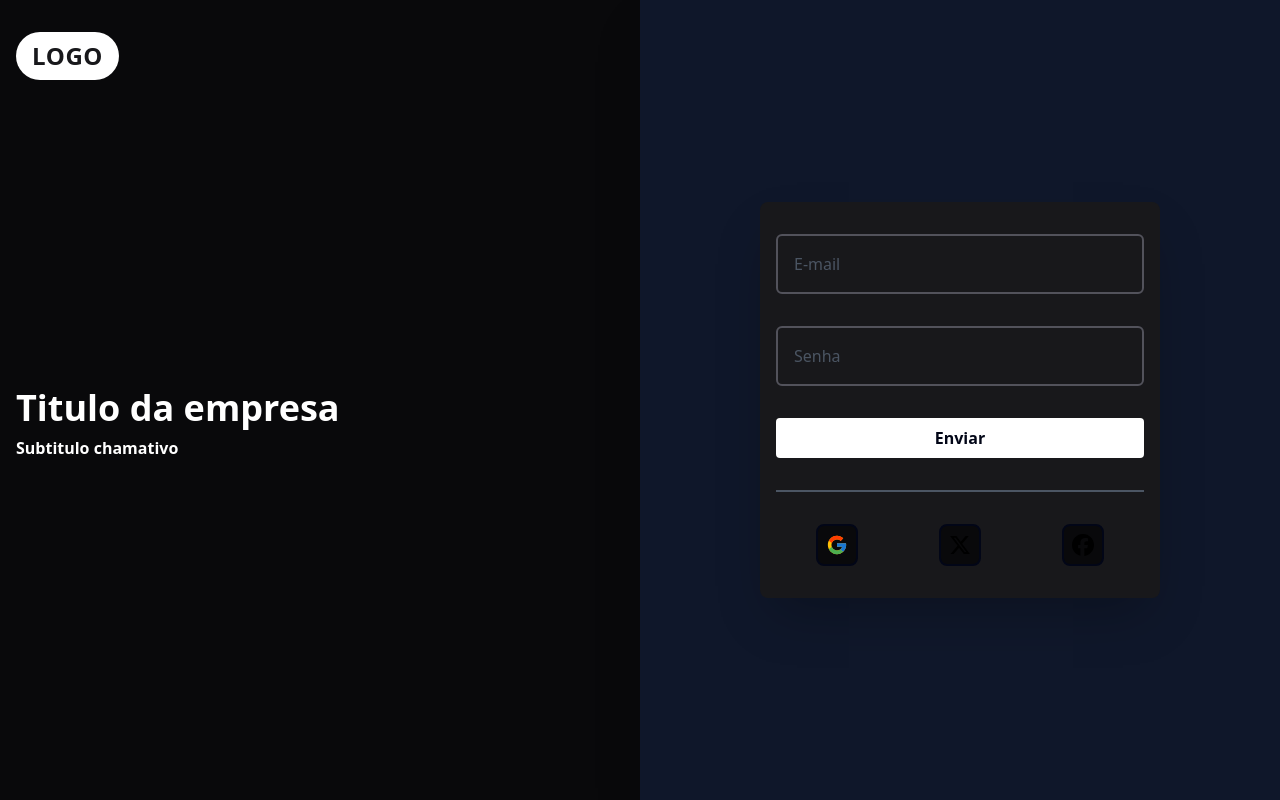
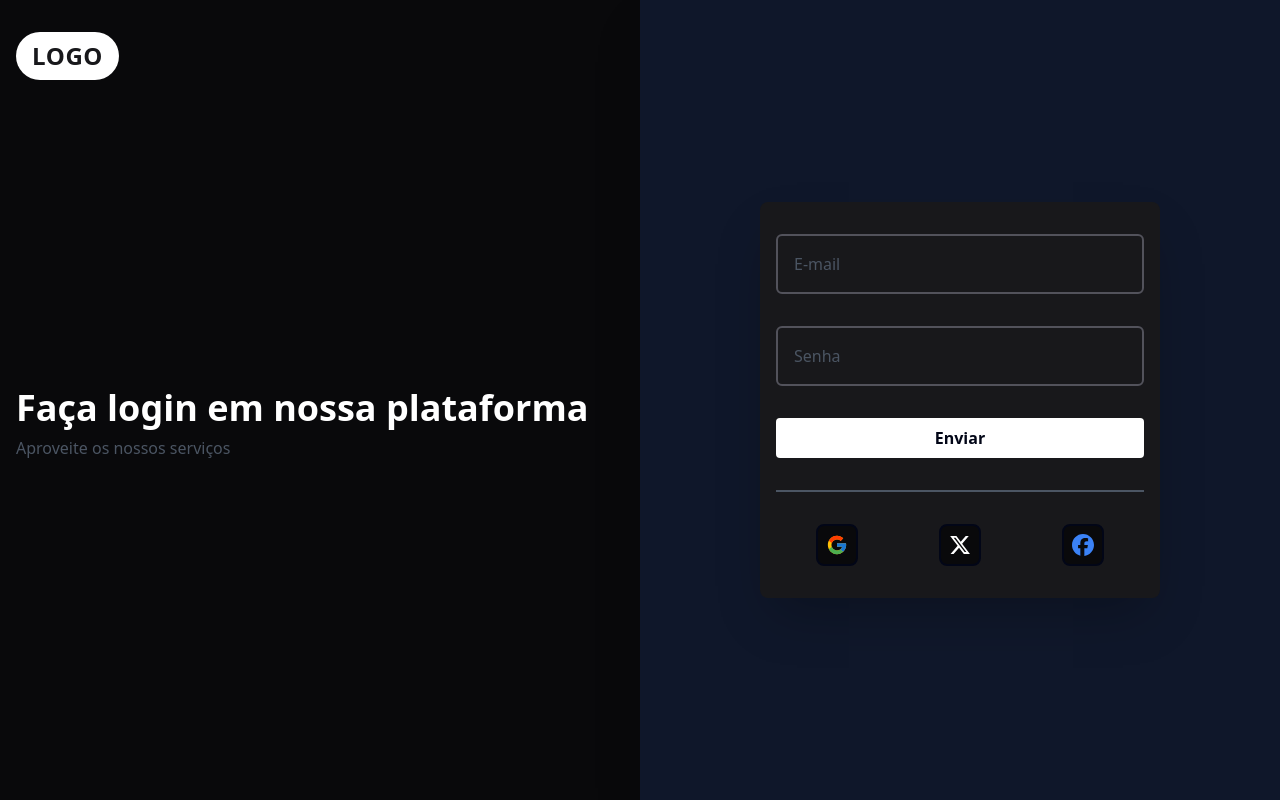
Before and after one commit to RelancioBorgesDev/UserAuth, a Next.js app: page / in a window 1280 px wide. Built offline with nearby package versions, Linux system fonts and the light colour scheme.

Commit message:
refactor: arrumando os componentes do login form

```diff
--- a/src/app/page.tsx
+++ b/src/app/page.tsx
@@ -1,11 +1,5 @@
-import Input from "@/components/Input/Input";
+import LoginForm from "@/components/LoginForm/LoginForm";
 import Logo from "@/components/Logo/Logo";
-import Separator from "@/components/Separator/Separator";
-import SocialWrapper from "@/components/SocialWrapper/SocialWrapper";
-import Image from "next/image";
-import Link from "next/link";
-import { FaFacebook, FaXTwitter } from "react-icons/fa6";
-import { FcGoogle } from "react-icons/fc";
 
 export default function Home() {
   return (
@@ -13,28 +7,13 @@ export default function Home() {
       <div className="w-1/2 px-4 py-8 bg-zinc-950 h-full flex flex-col ">
         <Logo />
         <div className="h-screen text-white font-bold flex flex-col gap-2  justify-center">
-          <h1 className="text-4xl">Titulo da empresa</h1>
-          <p className="text-md font-semibold">Subtitulo chamativo</p>
+          <h1 className="text-4xl">Faça login em nossa plataforma</h1>
+          <p className="text-md text-gray-600 font-extralight">Aproveite os nossos serviços</p>
         </div>
       </div>
 
       <div className="w-1/2 flex items-center justify-center shadow-2xl">
-        <form
-          action=""
-          className="w-[400px] bg-zinc-900 rounded-lg flex flex-col px-4 py-8 gap-8 shadow-2xl"
-        >
-          <Input placeholder="E-mail" type="email" />
-          <Input placeholder="Senha" type="senha" />
-          <button className="w-full bg-white p-2 font-bold text-slate-950 rounded border-0">
-            Enviar
-          </button>
-          <Separator />
-          <div className="flex justify-around w-full">
-            <SocialWrapper link="/" icon={FcGoogle} />
-            <SocialWrapper link="/" icon={FaXTwitter} />
-            <SocialWrapper link="/" icon={FaFacebook} />
-          </div>
-        </form>
+        <LoginForm />
       </div>
     </main>
   );
--- /dev/null
+++ b/src/components/LoginForm/LoginForm.tsx
@@ -0,0 +1,27 @@
+import React from "react";
+import Separator from "../Separator/Separator";
+import SocialWrapper from "./components/SocialWrapper/SocialWrapper";
+import { FcGoogle } from "react-icons/fc";
+import { FaFacebook, FaXTwitter } from "react-icons/fa6";
+import Input from "../Input/Input";
+
+export default function LoginForm() {
+  return (
+    <form
+      action=""
+      className="w-[400px] bg-zinc-900 rounded-lg flex flex-col px-4 py-8 gap-8 shadow-2xl"
+    >
+      <Input placeholder="E-mail" type="email" />
+      <Input placeholder="Senha" type="senha" />
+      <button className="w-full bg-white p-2 font-bold text-slate-950 rounded border-0">
+        Enviar
+      </button>
+      <Separator />
+      <div className="flex justify-around w-full">
+        <SocialWrapper link="/" icon={FcGoogle} color="" />
+        <SocialWrapper link="/" icon={FaXTwitter} color="text-white" />
+        <SocialWrapper link="/" icon={FaFacebook} color="text-blue-500" />
+      </div>
+    </form>
+  );
+}
--- a/src/components/SocialWrapper/SocialWrapper.tsx
+++ b/src/components/LoginForm/components/SocialWrapper/SocialWrapper.tsx
@@ -3,15 +3,19 @@ import React, { ElementType } from "react";
 interface SocialWrapperProps {
   link: string;
   icon: ElementType;
+  color: string;
 }
 export default function SocialWrapper({
   link,
   icon: Icon,
+  color,
 }: SocialWrapperProps) {
   return (
-    <span className="border-2 border-slate-950 p-2 rounded-lg bg-zinc-950">
+    <span
+      className={`border-2 border-slate-950 p-2 rounded-lg bg-zinc-950 ${color}`}
+    >
       <Link href={link}>
-        <Icon size={22}/>
+        <Icon size={22} />
       </Link>
     </span>
   );
```
